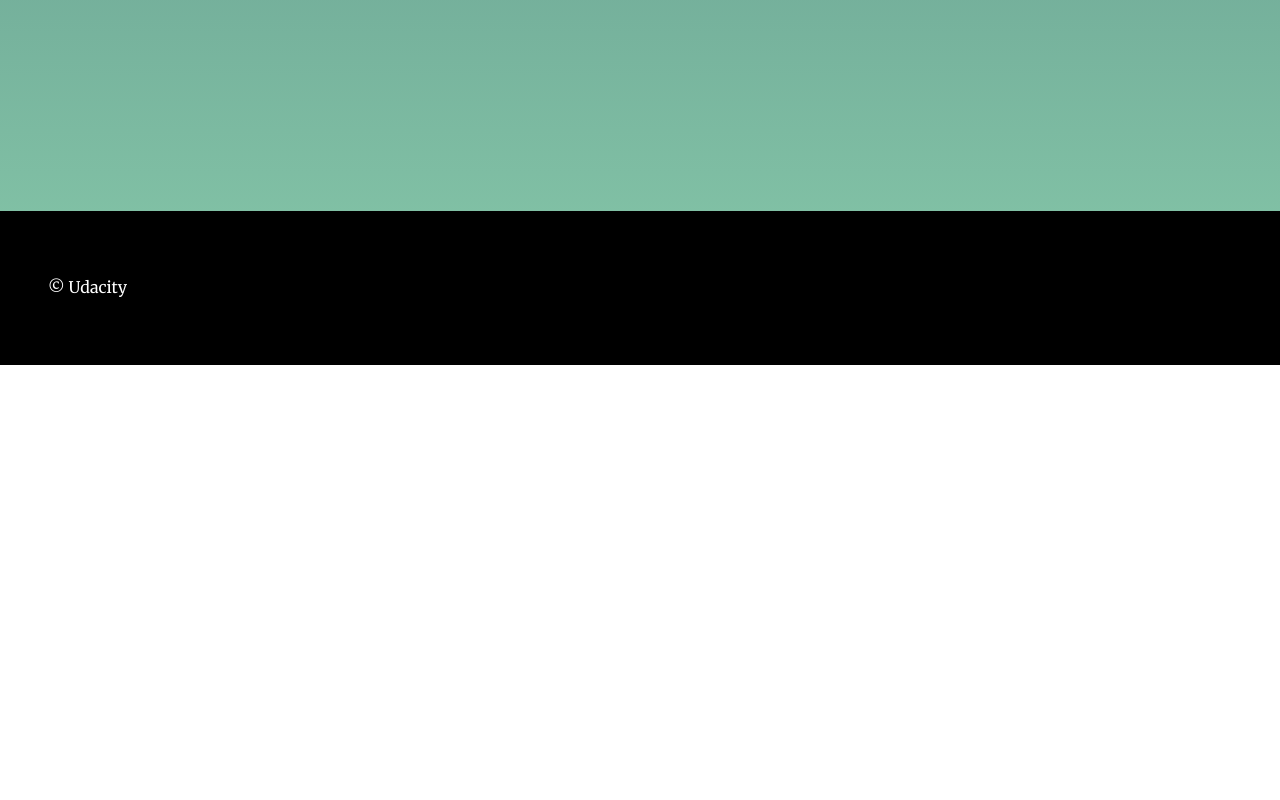
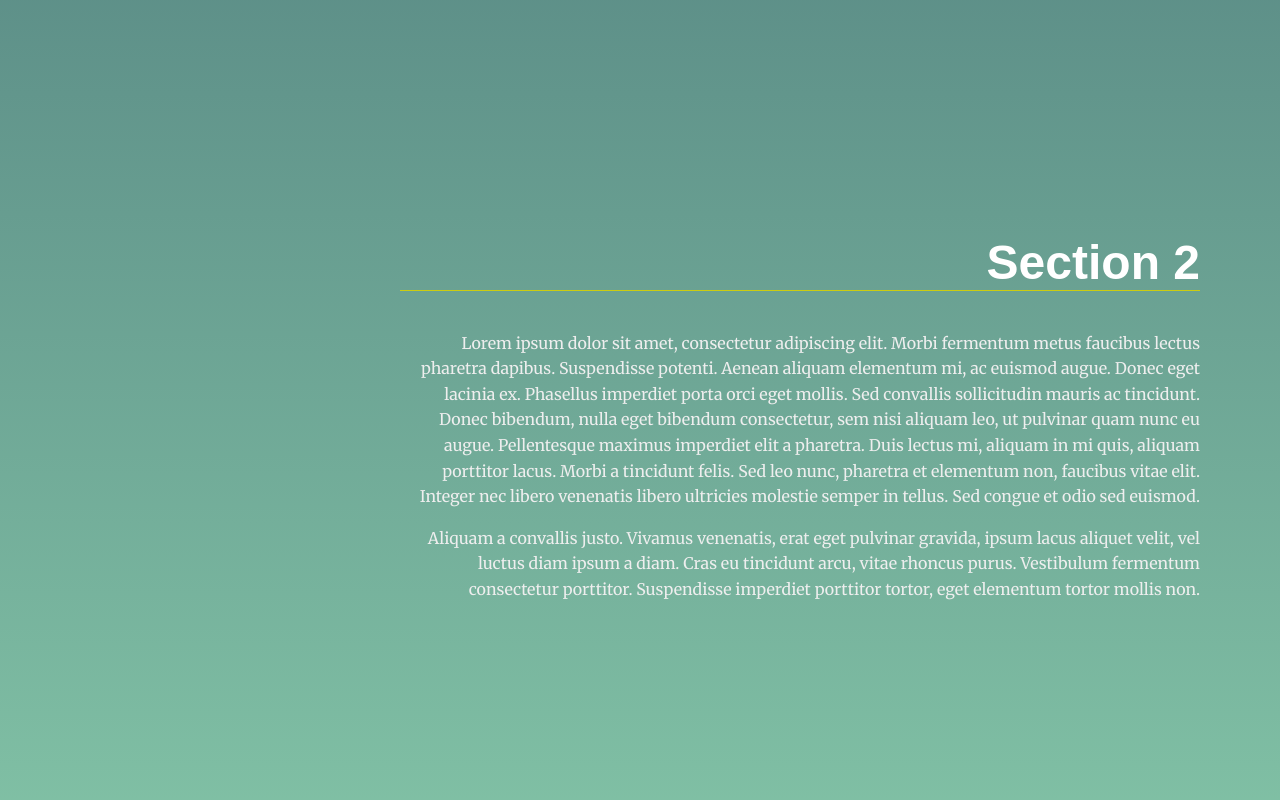
Before and after one commit to michaelahdi/landing-page-project, a plain HTML site: page index.html in a window 1280 px wide. Shown: the part 2260-3060 px from the top of the page. Before the commit the page ends 2625 px from the top, so only its background shows below. Drawn offline with Linux system fonts and the light colour scheme.

Commit message:
adding 4th section

```diff
--- a/index.html
+++ b/index.html
@@ -50,6 +50,15 @@
         <p>Aliquam a convallis justo. Vivamus venenatis, erat eget pulvinar gravida, ipsum lacus aliquet velit, vel luctus diam ipsum a diam. Cras eu tincidunt arcu, vitae rhoncus purus. Vestibulum fermentum consectetur porttitor. Suspendisse imperdiet porttitor tortor, eget elementum tortor mollis non.</p>
       </div>
     </section>
+    <!--adding 4th section-->
+    <section id="section4" data-nav="Section 4">
+      <div class="landing__container">
+        <h2>Section 2</h2>
+        <p>Lorem ipsum dolor sit amet, consectetur adipiscing elit. Morbi fermentum metus faucibus lectus pharetra dapibus. Suspendisse potenti. Aenean aliquam elementum mi, ac euismod augue. Donec eget lacinia ex. Phasellus imperdiet porta orci eget mollis. Sed convallis sollicitudin mauris ac tincidunt. Donec bibendum, nulla eget bibendum consectetur, sem nisi aliquam leo, ut pulvinar quam nunc eu augue. Pellentesque maximus imperdiet elit a pharetra. Duis lectus mi, aliquam in mi quis, aliquam porttitor lacus. Morbi a tincidunt felis. Sed leo nunc, pharetra et elementum non, faucibus vitae elit. Integer nec libero venenatis libero ultricies molestie semper in tellus. Sed congue et odio sed euismod.</p>
+
+        <p>Aliquam a convallis justo. Vivamus venenatis, erat eget pulvinar gravida, ipsum lacus aliquet velit, vel luctus diam ipsum a diam. Cras eu tincidunt arcu, vitae rhoncus purus. Vestibulum fermentum consectetur porttitor. Suspendisse imperdiet porttitor tortor, eget elementum tortor mollis non.</p>
+      </div>
+    </section>
   </main>
   <footer class="page__footer">
     <p>&copy Udacity</p>
```
